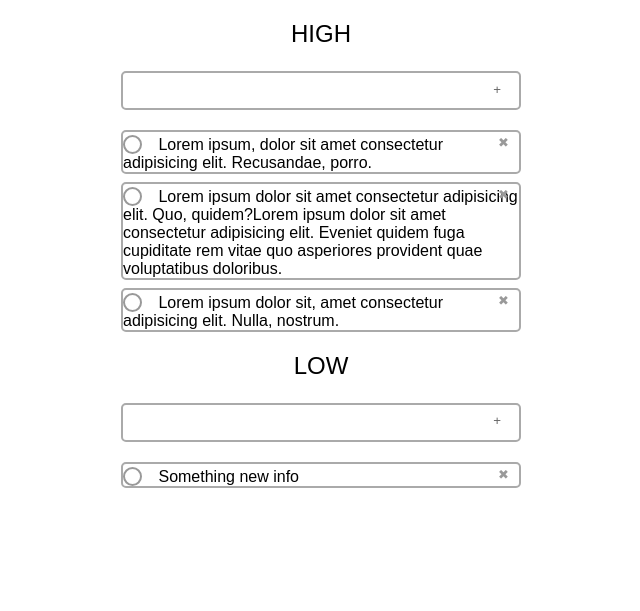
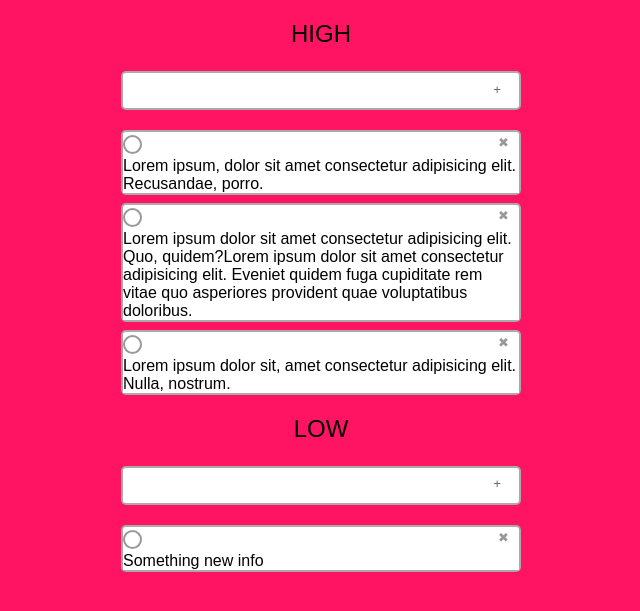
Before and after one commit to MatveyKuba/MatveyKuba.github.io, a PHP site: page /todo.html in a window 1280 px wide. Shown: the top 611 px of the page, without its empty margins (319-959 px from the left). Run offline with PHP 8.4, Linux system fonts and the light colour scheme.

Commit message:
Add files via upload

```diff
--- a/MKub22/TODOwithMassive.js
+++ b/MKub22/TODOwithMassive.js
@@ -8,16 +8,15 @@ const del = document.querySelectorAll('.pop_up_close');
 let task = document.querySelectorAll('.tasks');
 let form = document.getElementById('form');
 
-subTask.addEventListener('click' || form.onsubmit, function(){
-        let div = taskStyle.cloneNode(true);
+subTask.addEventListener('click', function(){
+    let div = taskStyle.cloneNode(true);
         div.querySelector('.text').textContent = inpTask.value;
         lowTask.before(div);
 
-        div.addEventListener('click', function(){
+    div.addEventListener('click', function(){
         this.remove();
     })
 })
-
 
 del.forEach((elem) => {
         elem.onclick = function() {
--- a/MKub22/styleTODO.css
+++ b/MKub22/styleTODO.css
@@ -25,6 +25,9 @@ input{
     margin-bottom: 8px;
     border-radius: 5px;
    height: calc(line);
+   background-color: white;
+
+
 
  }
 
@@ -63,6 +66,7 @@ input{
 
 .rtg {
     display: none;
+    background-color: white;
   }
 
   .check {
@@ -74,6 +78,7 @@ input{
     height: 15px;
     border: 2px solid #999;
     border-radius: 12px;
+    background-color: white;
   }
 
   .check:before {
@@ -94,9 +99,21 @@ input{
     font-size: 13px;
     cursor: pointer;
     color: #999;
+    background-color: white;
 
 }
 
 .tasks span {
     margin-top: 3px;
 }
+
+.text{
+    display: flex;
+    background-color: white;
+}
+body{
+    background-color:#FF1464;
+}
+input{
+    background-color: white;
+}
--- a/MKub22/todo.html
+++ b/MKub22/todo.html
@@ -13,7 +13,7 @@
     <div class="todo" id="todo">
        <h2>HIGH</h2>
         <div class="addTask" id="addTask">
-            <form id="form">
+            <form id="form" onsubmit="return false">
             <input type="text" id="inpTask">
             <button type="submit" id="sub">+</button>
             </form>
```
